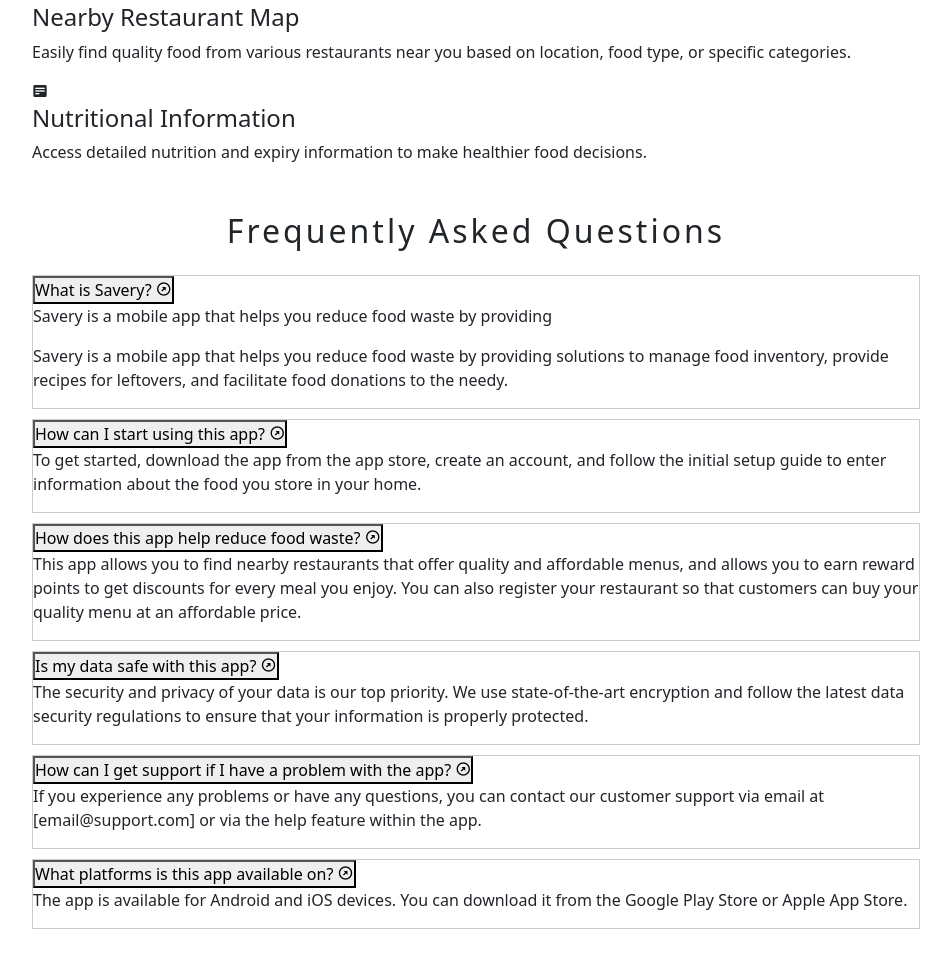
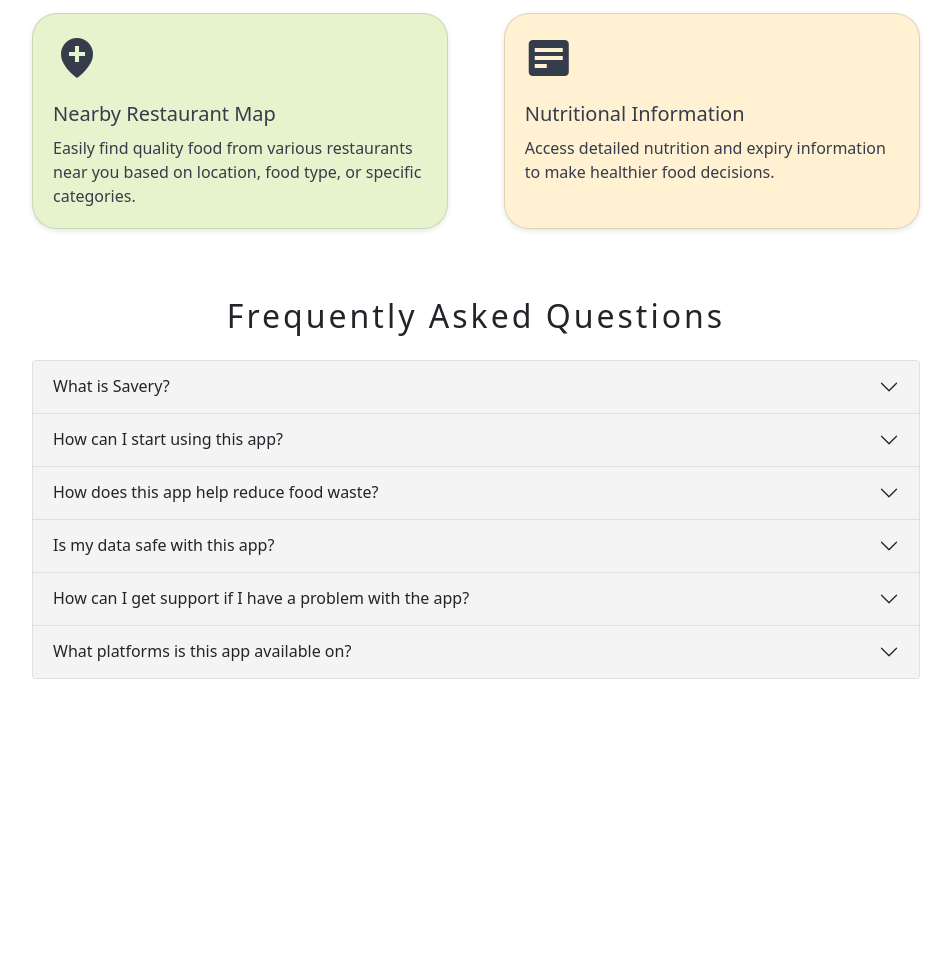
Before and after one commit to debinaa/founders, a plain HTML site: page index.html in a window 1280 px wide. Shown: the part 1682-2649 px from the top of the page, without its empty margins (164-1115 px from the left). After the commit the page ends 2409 px from the top, so only its background shows below. Drawn offline with nearby package versions, Linux system fonts and the light colour scheme.

Commit message:
fix: our feature and FAQ

```diff
--- a/index.html
+++ b/index.html
@@ -20,7 +20,6 @@
           <li><a href="#rewardsprogram">Rewards Program</a></li>
           <li><a href="#aboutus">About Us</a></li>
           <li><a href="#forrestaurant">For Restaurants</a></li>
-
         </ul>
         <div class="auth-buttons">
           <input class="login" type="submit" value="Log In" name="Log In" />
@@ -99,27 +98,26 @@
     <section class="m-5">
       <div class="wrapper">
         <h2>Our Future</h2>
-        <div class="future-steps">
-          <div class="future-step">
+    <div class="card-container">
+      <div class="card real-time-notification">
         <i class="bx bxs-bell"></i>
         <h4>Real-Time Notification</h4>
         <p>Instantly know when restaurants have surplus food available, ensuring you don't miss any offers.</p>
       </div>
-          <div class="future-step">
+      <div class="card reward-points-program">
         <i class="bx bxs-donate-blood"></i>
         <h4>Reward Points Program</h4>
         <p>Accumulate points with each meal purchase, redeemable for discounts on future orders.</p>
       </div>
-          <div class="future-step">
+      <div class="card nearby-restaurant-map">
         <i class="bx bxs-location-plus"></i>
         <h4>Nearby Restaurant Map</h4>
         <p>Easily find quality food from various restaurants near you based on location, food type, or specific categories.</p>
       </div>
-          <div class="future-step">
+      <div class="card nutritional-information">
         <i class="bx bxs-detail"></i>
         <h4>Nutritional Information</h4>
         <p>Access detailed nutrition and expiry information to make healthier food decisions.</p>
-          </div>
       </div>
     </div>
   </section>
@@ -127,87 +125,71 @@
     <section class="m-5">
       <div class="wrapper">
         <h2>Frequently Asked Questions</h2>
-        <div class="faq">
-          <button class="accordion">
+        <div class="accordion" id="accordionFlushExample">
+          <div class="accordion-item">
+            <h2 class="accordion-header">
+              <button class="accordion-button collapsed" type="button" data-bs-toggle="collapse" data-bs-target="#flush-collapseOne" aria-expanded="false" aria-controls="flush-collapseOne">
                 What is Savery?
-            <i class="bx bx-right-top-arrow-circle"></i>
               </button>
-          <div class="panel">
-            <p>Savery is a mobile app that helps you reduce food waste by providing</p>
-            <p>Savery is a mobile app that helps you reduce food waste by providing solutions to manage food inventory, provide recipes for leftovers, and facilitate food donations to the needy.</p>
+            </h2>
+            <div id="flush-collapseOne" class="accordion-collapse collapse" data-bs-parent="#accordionFlushExample">
+              <div class="accordion-body">Savery is a mobile app that helps you reduce food waste by providing solutions to manage food inventory, provide recipes for leftovers, and facilitate food donations to the needy.</div>
             </div>
           </div>
-
-        <div class="faq">
-          <button class="accordion">
+          <div class="accordion-item">
+            <h2 class="accordion-header">
+              <button class="accordion-button collapsed" type="button" data-bs-toggle="collapse" data-bs-target="#flush-collapseTwo" aria-expanded="false" aria-controls="flush-collapseTwo">
                 How can I start using this app?
-            <i class="bx bx-right-top-arrow-circle"></i>
               </button>
-          <div class="panel">
-            <p>To get started, download the app from the app store, create an account, and follow the initial setup guide to enter information about the food you store in your home.</p>
+            </h2>
+            <div id="flush-collapseTwo" class="accordion-collapse collapse" data-bs-parent="#accordionFlushExample">
+              <div class="accordion-body">To get started, download the app from the app store, create an account, and follow the initial setup guide to enter information about the food you store in your home.</div>
             </div>
           </div>
-
-        <div class="faq">
-          <button class="accordion">
+          <div class="accordion-item">
+            <h2 class="accordion-header">
+              <button class="accordion-button collapsed" type="button" data-bs-toggle="collapse" data-bs-target="#flush-collapseThree" aria-expanded="false" aria-controls="flush-collapseThree">
                 How does this app help reduce food waste?
-            <i class="bx bx-right-top-arrow-circle"></i>
               </button>
-          <div class="panel">
-            <p>
-              This app allows you to find nearby restaurants that offer quality and affordable menus, and allows you to earn reward points to get discounts for every meal you enjoy. You can also register your restaurant so that customers
-              can buy your quality menu at an affordable price.
-            </p>
+            </h2>
+            <div id="flush-collapseThree" class="accordion-collapse collapse" data-bs-parent="#accordionFlushExample">
+              <div class="accordion-body">This app allows you to find nearby restaurants that offer quality and affordable menus, and allows you to earn reward points to get discounts for every meal you enjoy. You can also register your restaurant so that customers
+                can buy your quality menu at an affordable price.</div>
             </div>
           </div>
-
-        <div class="faq">
-          <button class="accordion">
+          <div class="accordion-item">
+            <h2 class="accordion-header">
+              <button class="accordion-button collapsed" type="button" data-bs-toggle="collapse" data-bs-target="#flush-collapseThree" aria-expanded="false" aria-controls="flush-collapseThree">
                 Is my data safe with this app?
-            <i class="bx bx-right-top-arrow-circle"></i>
               </button>
-          <div class="panel">
-            <p>The security and privacy of your data is our top priority. We use state-of-the-art encryption and follow the latest data security regulations to ensure that your information is properly protected.</p>
+            </h2>
+            <div id="flush-collapseThree" class="accordion-collapse collapse" data-bs-parent="#accordionFlushExample">
+              <div class="accordion-body">The security and privacy of your data is our top priority. We use state-of-the-art encryption and follow the latest data security regulations to ensure that your information is properly protected.</div>
             </div>
           </div>
-
-        <div class="faq">
-          <button class="accordion">
+          <div class="accordion-item">
+            <h2 class="accordion-header">
+              <button class="accordion-button collapsed" type="button" data-bs-toggle="collapse" data-bs-target="#flush-collapseThree" aria-expanded="false" aria-controls="flush-collapseThree">
                 How can I get support if I have a problem with the app?
-            <i class="bx bx-right-top-arrow-circle"></i>
               </button>
-          <div class="panel">
-            <p>If you experience any problems or have any questions, you can contact our customer support via email at [email@support.com] or via the help feature within the app.</p>
+            </h2>
+            <div id="flush-collapseThree" class="accordion-collapse collapse" data-bs-parent="#accordionFlushExample">
+              <div class="accordion-body">If you experience any problems or have any questions, you can contact our customer support via email at [email@support.com] or via the help feature within the app.</div>
             </div>
           </div>
-
-        <div class="faq">
-          <button class="accordion">
+          <div class="accordion-item">
+            <h2 class="accordion-header">
+              <button class="accordion-button collapsed" type="button" data-bs-toggle="collapse" data-bs-target="#flush-collapseThree" aria-expanded="false" aria-controls="flush-collapseThree">
                 What platforms is this app available on?
-            <i class="bx bx-right-top-arrow-circle"></i>
               </button>
-          <div class="panel">
-            <p>The app is available for Android and iOS devices. You can download it from the Google Play Store or Apple App Store.</p>
+            </h2>
+            <div id="flush-collapseThree" class="accordion-collapse collapse" data-bs-parent="#accordionFlushExample">
+              <div class="accordion-body">The app is available for Android and iOS devices. You can download it from the Google Play Store or Apple App Store.</div>
+            </div>
           </div>
         </div>
       </div>
     </section>
-
-    <script>
-      var acc = document.getElementsByClassName("accordion");
-      var i;
-
-      for (i = 0; i < acc.length; i++) {
-        acc[i].addEventListener("click", function () {
-          this.classList.toggle("active");
-          var panel = this.nextElementSibling;
-          if (panel.style.display === "block") {
-            panel.style.display = "none";
-          } else {
-            panel.style.display = "block";
-          }
-        });
-      }
-    </script>
+    <script src="https://cdn.jsdelivr.net/npm/bootstrap@5.3.3/dist/js/bootstrap.bundle.min.js"></script>
   </body>
 </html>
--- a/style.css
+++ b/style.css
@@ -128,8 +128,7 @@
 }
 
 .m-5 .row {
-  background: linear-gradient(to right, #ffffff, #c7e2e4)
-
+  background: linear-gradient(to right, #ffffff, #c7e2e4);
 }
 
 .col-4 .border {
@@ -199,7 +198,7 @@
 }
 
 .faq {
-  border: 1px solid rgba(0, 0, 0, 0.2);
+  border: 1px solid rgba(0, 0, 0, 0.7);
   margin: 10px 0;
 }
 
@@ -220,7 +219,7 @@
 .div-number {
   width: 60px;
   height: 60px;
-  background-color: #353c4b;
+  background-color: #b4b4b4;
   align-items: center;
   text-align: center;
   border-radius: 12px;
@@ -231,3 +230,57 @@
   background-color: pink;
   padding: 20px;
 }
+
+.card-container {
+  display: flex;
+  flex-wrap: wrap;
+  justify-content: space-between;
+}
+
+.card {
+  background-color: #ffe1d2;
+  border-radius: 5px;
+  box-shadow: 0 2px 5px rgba(0, 0, 0, 0.1);
+  margin-bottom: 20px;
+  padding: 20px;
+  width: calc(48% - 10px);
+}
+
+.card i {
+  color: #353c4b;
+  font-size: 48px;
+  margin-bottom: 20px;
+}
+
+.card h4 {
+  color: #353c4b;
+  font-size: 20px;
+  margin-bottom: 10px;
+}
+
+.card p {
+  color: #353c4b;
+  font-size: 16px;
+  line-height: 1.5;
+  margin-bottom: 0;
+}
+.card.real-time-notification {
+  background-color: #ffe1d2;
+  border-radius: 25px;
+}
+.card.reward-points-program {
+  background-color: #d6eaec;
+  border-radius: 25px;
+}
+.card.nearby-restaurant-map {
+  background-color: #e7f3cc;
+  border-radius: 25px;
+}
+.card.nutritional-information {
+  background-color: #fff1d2;
+  border-radius: 25px;
+}
+
+.accordion-button.collapsed {
+  background-color: #f4f4f4;
+}
```
Lines whose indentation alone changed are shown as unchanged.
